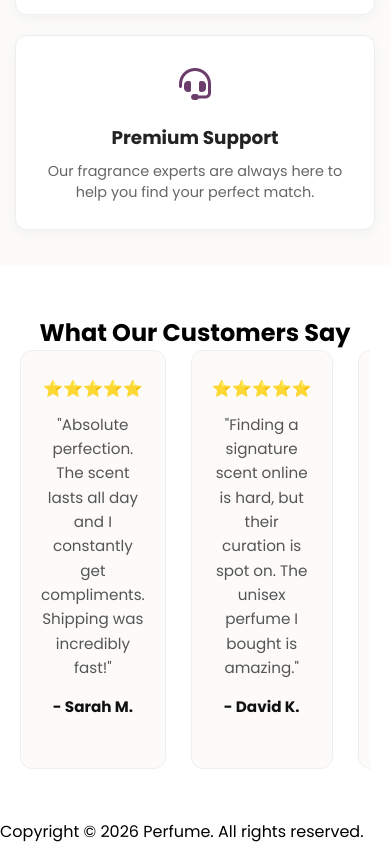
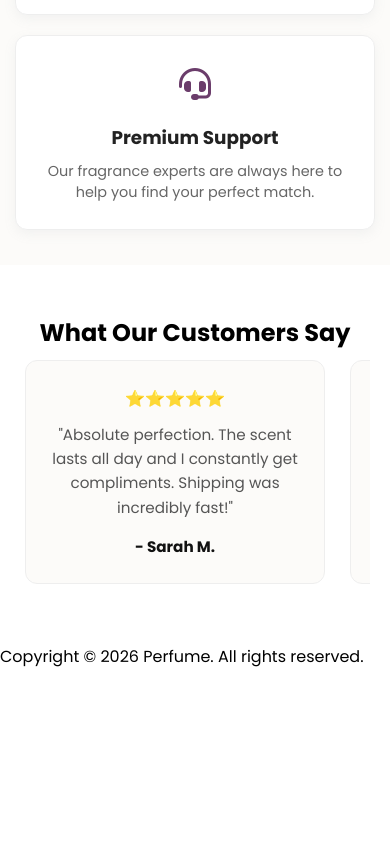
Before and after one commit to benjamin-dreje/perfume, a Next.js app in the folder frontend/: page / in a window 390 px wide. Shown: the part 2685-3529 px from the top of the page. After the commit the page ends 3354 px from the top, so only its background shows below. Built offline with nearby package versions, Linux system fonts and the light colour scheme.

Commit message:
mobile scroll

```diff
--- a/frontend/src/app/page.css
+++ b/frontend/src/app/page.css
@@ -96,7 +96,6 @@
   }
 }
 
-
 .categorySection {
   padding: 50px 20px;
   background-color: #fff;
@@ -179,7 +178,6 @@
   color: #ccc;
 }
 
-
 .section-2-container {
   display: flex;
   gap: 20px;
@@ -187,7 +185,6 @@
   margin: 40px auto;
   padding: 0 20px;
 }
-
 
 .whyUsSection {
   padding: 50px 20px;
@@ -201,7 +198,6 @@
   max-width: 1200px;
   margin: 0 auto;
 }
-
 
 .whyUsCard {
   flex: 1;
@@ -230,53 +226,6 @@
   color: #666;
   line-height: 1.5;
   margin: 0;
-}
-
-/* ==========================================
-   📱 התאמה מלאה למובייל (עד 600 פיקסלים)
-   ========================================== */
-@media (max-width: 600px) {
-  .whyUsSection {
-    padding: 35px 15px;
-  }
-
-  /* הפיכת שלושת הכרטיסים לטור אנכי מסודר וממורכז */
-  .whyUsContainer {
-    flex-direction: column;
-    gap: 20px;
-  }
-
-  .whyUsCard {
-    padding: 25px 15px;
-    box-shadow: rgba(149, 157, 165, 0.1) 0px 4px 12px; /* התאמת הצל למסך קטן */
-  }
-
-  .whyUsCard h3 {
-    font-size: 1.15rem;
-  }
-
-  .whyUsCard p {
-    font-size: 0.9rem;
-  }
-  .reviewsContainer {
-    display: flex;
-    justify-content: space-between;
-    gap: 25px;
-    max-width: 1200px;
-    margin: 0 auto;
-    overflow-x: auto;
-
-    /* הסתרת סקרול בר לדפדפני כרום, ספארי ואדג' (Webkit) */
-    &::-webkit-scrollbar {
-      display: none;
-    }
-
-    /* (Firefox) */
-    scrollbar-width: none;
-
-    /* הסתרת סקרול בר לדפדפני אינטרנט אקספלורר ישנים */
-    -ms-overflow-style: none;
-  }
 }
 
 .reviewsSection {
@@ -322,3 +271,51 @@
 h2.titleH {
   text-align: center;
 }
+
+/* ==========================================
+   📱 התאמה מלאה למובייל (עד 600 פיקסלים)
+   ========================================== */
+@media (max-width: 600px) {
+  .whyUsSection {
+    padding: 35px 15px;
+  }
+
+  /* הפיכת שלושת הכרטיסים לטור אנכי מסודר וממורכז */
+  .whyUsContainer {
+    flex-direction: column;
+    gap: 20px;
+  }
+
+  .whyUsCard {
+    padding: 25px 15px;
+    box-shadow: rgba(149, 157, 165, 0.1) 0px 4px 12px; /* התאמת הצל למסך קטן */
+  }
+
+  .whyUsCard h3 {
+    font-size: 1.15rem;
+  }
+
+  .whyUsCard p {
+    font-size: 0.9rem;
+  }
+  .reviewsContainer {
+    display: flex;
+    gap: 25px;
+    max-width: 1200px;
+    margin: 0 auto;
+    overflow-x: auto; /* מאפשר גלילה אופקית */
+    padding: 10px 5px; /* קצת מרחב מלמעלה ולמטה בשביל הצל */
+
+    /* הסתרת סקרול בר */
+    &::-webkit-scrollbar {
+      display: none;
+    }
+    scrollbar-width: none;
+    -ms-overflow-style: none;
+  }
+
+  .reviewCard {
+    flex: none;
+    width: 300px;
+  }
+}
```
